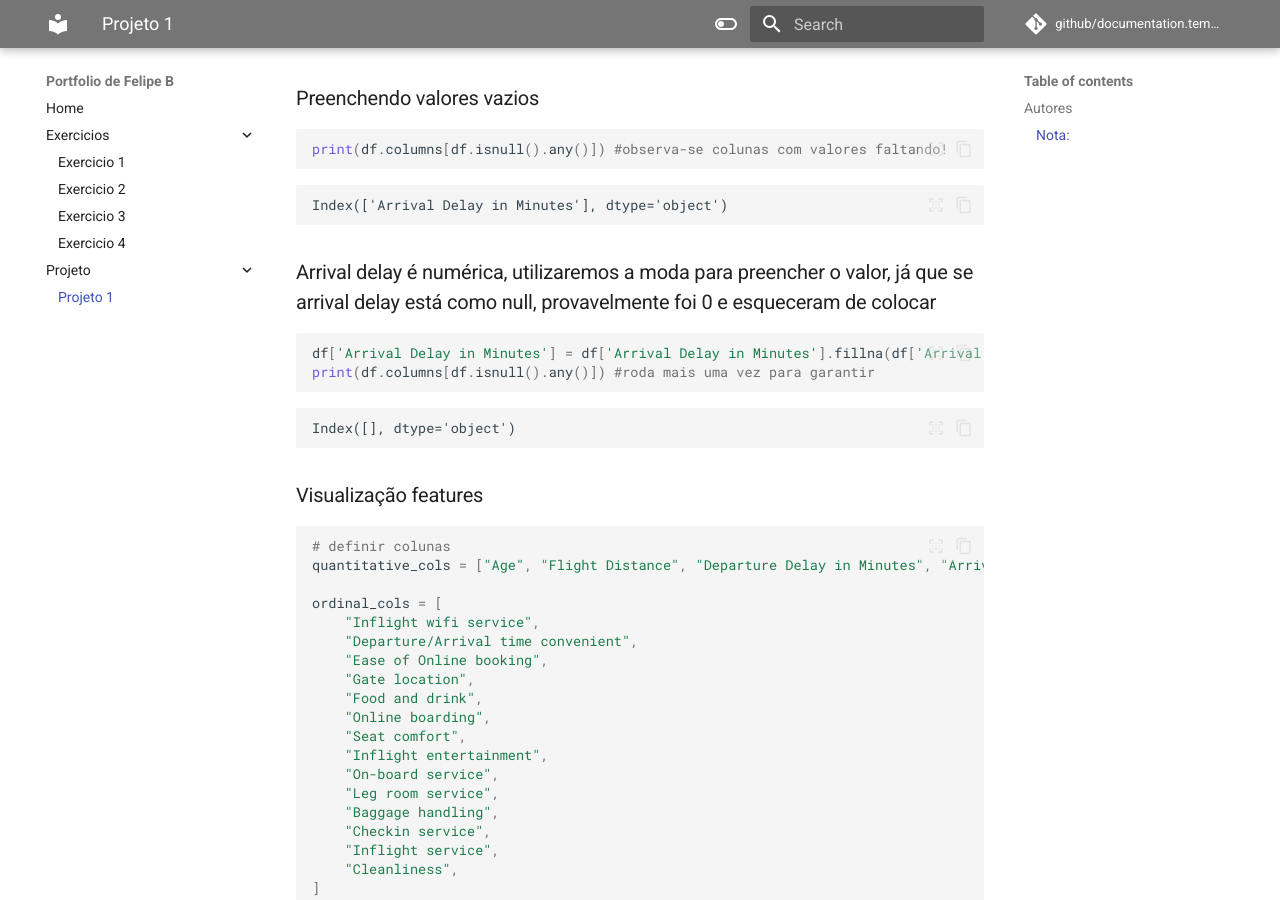
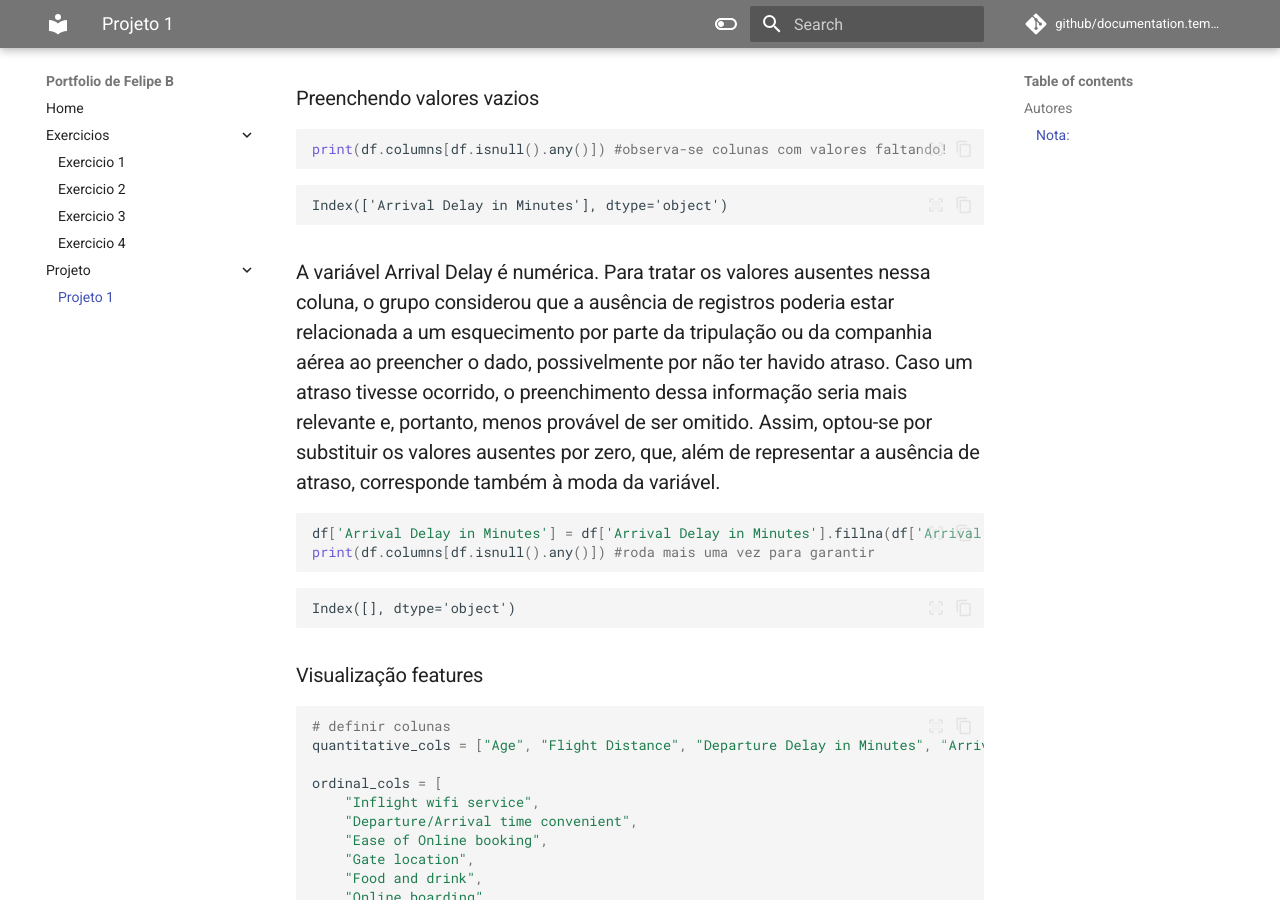
Before and after one commit to felipebns/deeplearning_portfolio, an MkDocs documentation site: the page built from docs/projeto/projeto1/main.md, in a window 1280 px wide and 900 px high, scrolled down 2735 px. Built offline with MkDocs 1.6.1 and Material for MkDocs 9.7.7, drawn with Linux system fonts in a browser that asks for light colours; comment, search, counter and statistics services are not loaded; some of the changed text lies outside the part shown.

Commit message:
ajustes gramatica

````diff
--- a/docs/projeto/projeto1/main.md
+++ b/docs/projeto/projeto1/main.md
@@ -95,7 +95,7 @@ print(df.columns[df.isnull().any()]) #observa-se colunas com valores faltando!
 Index(['Arrival Delay in Minutes'], dtype='object')
 ```
 
-### Arrival delay é numérica, utilizaremos a moda para preencher o valor, já que se arrival delay está como null, provavelmente foi 0 e esqueceram de colocar
+### A variável Arrival Delay é numérica. Para tratar os valores ausentes nessa coluna, o grupo considerou que a ausência de registros poderia estar relacionada a um esquecimento por parte da tripulação ou da companhia aérea ao preencher o dado, possivelmente por não ter havido atraso. Caso um atraso tivesse ocorrido, o preenchimento dessa informação seria mais relevante e, portanto, menos provável de ser omitido. Assim, optou-se por substituir os valores ausentes por zero, que, além de representar a ausência de atraso, corresponde também à moda da variável.
 
 ```python
 df['Arrival Delay in Minutes'] = df['Arrival Delay in Minutes'].fillna(df['Arrival Delay in Minutes'].mode()[0])
````
Also changed, not shown: other parts of docs/projeto/projeto1/main.md (+1 -1 lines).
